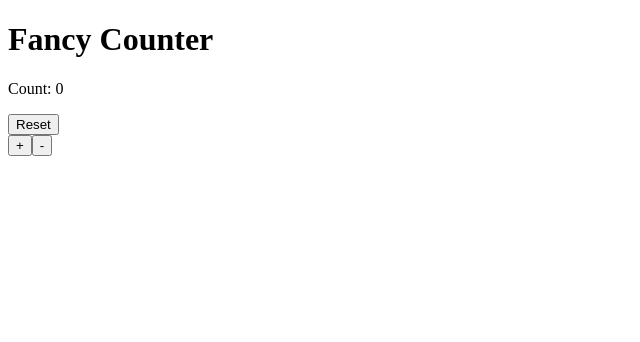
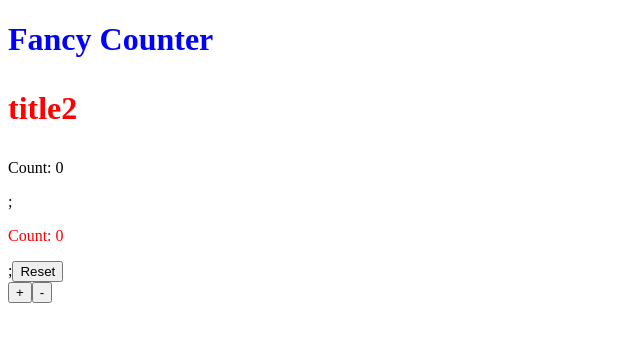
Before and after one commit to feixuanli/fancy-counter, a React (Vite) app: page / in a window 1280 px wide. Shown: the top 342 px of the page, without its empty margins (0-640 px from the left). Built offline with nearby package versions, Linux system fonts and the light colour scheme.

Commit message:
css module

```diff
--- a/src/Count.jsx
+++ b/src/Count.jsx
@@ -1,5 +1,10 @@
+
 const Count = () => {
-  return <p>Count: 0</p>;
+
+  return   <>
+  <p className="title">Count: 0</p>;
+<p className="title2">Count: 0</p>;</>
+
 };
 
 export default Count;
--- /dev/null
+++ b/src/Title.css
@@ -0,0 +1,3 @@
+.title2 {
+    color: red;
+}
--- a/src/Title.jsx
+++ b/src/Title.jsx
@@ -1,5 +1,8 @@
+import styles from './Title.module.css';
+import "./title.css";
+
 const Title = () => {
-  return <h1>Fancy Counter</h1>;
+  return <h1 className={styles.title}>Fancy Counter <p className='title2'>title2</p></h1>;
 };
 
 export default Title;
--- /dev/null
+++ b/src/Title.module.css
@@ -0,0 +1,3 @@
+.title {
+    color: blue;
+}
```
